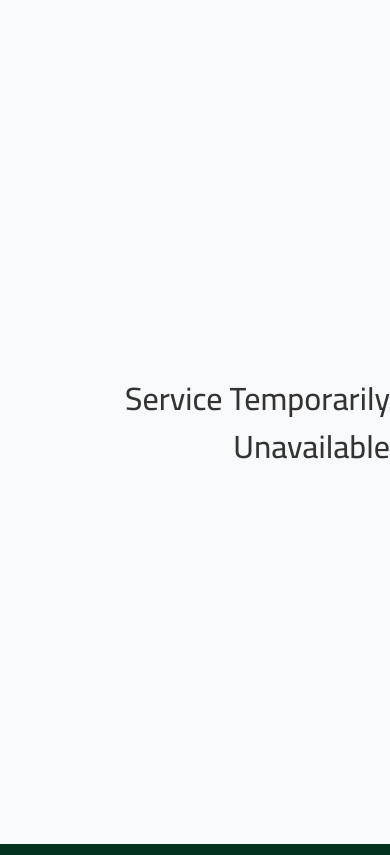
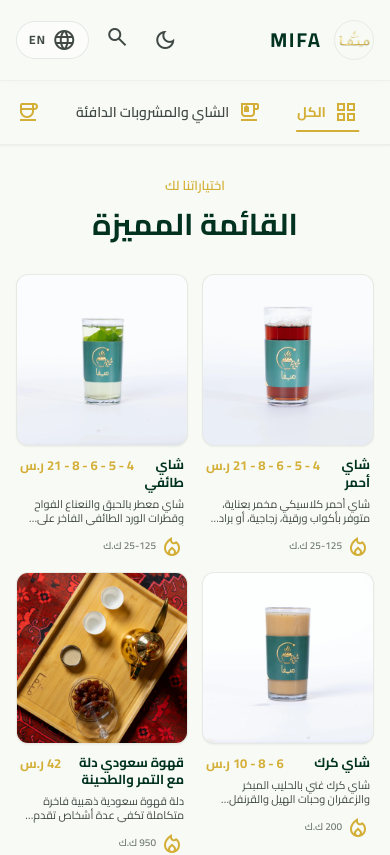
Before and after one commit to MohammedAlRifai/mifa-cafe-menu, a React (Vite) app: page / in a window 390 px wide. Shown: the top 855 px of the page. Built offline with nearby package versions, Linux system fonts and the light colour scheme.

Commit message:
Fix: Restore full MIFA Cafe Menu application

```diff
--- a/src/App.tsx
+++ b/src/App.tsx
@@ -1,19 +1,178 @@
-import React from 'react';
+import React, { useState, useMemo, useEffect } from 'react';
+import { motion, AnimatePresence } from 'motion/react';
+import {
+  Language,
+  CategoryId,
+  MenuItem,
+} from './types';
+import { MENU_ITEMS, CATEGORIES } from './data/menuData';
+import { Header } from './components/Header';
+import { CategoryNav } from './components/CategoryNav';
+import { FeaturedHeader } from './components/FeaturedHeader';
+import { ProductCard } from './components/ProductCard';
+import { ViewAllButton } from './components/ViewAllButton';
+import { Footer } from './components/Footer';
+import { ProductDetailModal } from './components/ProductDetailModal';
+import { SearchModal } from './components/SearchModal';
+import { SplashScreen } from './components/SplashScreen';
 
-export default function App() {
+export const App: React.FC = () => {
+  const [language, setLanguage] = useState<Language>('ar');
+  const [activeCategory, setActiveCategory] = useState<CategoryId>('all');
+  const [isExpandedFullMenu, setIsExpandedFullMenu] = useState<boolean>(false);
+  const [isDarkMode, setIsDarkMode] = useState<boolean>(() => {
+    try {
+      const saved = localStorage.getItem('mifa_theme');
+      if (saved) return saved === 'dark';
+      return false;
+    } catch {
+      return false;
+    }
+  });
+
+  // Modals & Panels
+  const [selectedProduct, setSelectedProduct] = useState<MenuItem | null>(null);
+  const [isSearchOpen, setIsSearchOpen] = useState(false);
+
+  // Sync direction on html document
+  useEffect(() => {
+    document.documentElement.dir = language === 'ar' ? 'rtl' : 'ltr';
+    document.documentElement.lang = language;
+  }, [language]);
+
+  // Sync dark mode class on html document and localStorage
+  useEffect(() => {
+    if (isDarkMode) {
+      document.documentElement.classList.add('dark');
+      localStorage.setItem('mifa_theme', 'dark');
+    } else {
+      document.documentElement.classList.remove('dark');
+      localStorage.setItem('mifa_theme', 'light');
+    }
+  }, [isDarkMode]);
+
+  const toggleLanguage = () => {
+    setLanguage((prev) => (prev === 'ar' ? 'en' : 'ar'));
+  };
+
+  const toggleDarkMode = () => {
+    setIsDarkMode((prev) => !prev);
+  };
+
+  // Filtered menu items based on category and expanded state
+  const displayedItems = useMemo(() => {
+    let items = MENU_ITEMS;
+
+    if (activeCategory !== 'all') {
+      items = items.filter((item) => item.category === activeCategory);
+    } else if (!isExpandedFullMenu) {
+      // In default "All" view before clicking "View All", show the 4 featured hero items
+      items = items.filter((item) => item.isFeatured);
+    }
+
+    return items;
+  }, [activeCategory, isExpandedFullMenu]);
+
   return (
-    <div style={{
-      display: 'flex',
-      justifyContent: 'center',
-      alignItems: 'center',
-      height: '100vh',
-      backgroundColor: '#f8f9fa',
-      color: '#333',
-      fontFamily: 'system-ui, sans-serif'
-    }}>
-      <h1 style={{ fontSize: '2rem', fontWeight: '500' }}>
-        Service Temporarily Unavailable
-      </h1>
+    <div className="bg-[#f7faf5] dark:bg-[#0d1310] text-[#191d19] dark:text-[#f7faf5] flex flex-col min-h-screen min-h-[100dvh] transition-colors duration-200">
+      {/* 0. Welcome Splash Animation (First visit only) */}
+      <SplashScreen language={language} />
+
+      {/* 1. Header (fixed) */}
+      <Header
+        language={language}
+        onToggleLanguage={toggleLanguage}
+        onOpenSearch={() => setIsSearchOpen(true)}
+        isDarkMode={isDarkMode}
+        onToggleDarkMode={toggleDarkMode}
+      />
+
+      {/* Spacer for fixed header */}
+      <div className="h-20 w-full" />
+
+      {/* 2. Category Nav (sticky with drag & swipe scroll) */}
+      <CategoryNav
+        activeCategory={activeCategory}
+        onSelectCategory={(catId) => {
+          setActiveCategory(catId);
+          setIsExpandedFullMenu(true);
+        }}
+        language={language}
+      />
+
+      {/* 3. Main Content Container */}
+      <main className="flex-grow pt-8 pb-16">
+        <div className="max-w-[1280px] mx-auto px-4 sm:px-6 lg:px-16">
+          {/* Section Header */}
+          <FeaturedHeader
+            language={language}
+            subtitleOverride={
+              activeCategory === 'all'
+                ? undefined
+                : language === 'ar'
+                ? `قائمة الأصناف (${displayedItems.length})`
+                : `CATEGORY ITEMS (${displayedItems.length})`
+            }
+            titleOverride={
+              activeCategory === 'all'
+                ? isExpandedFullMenu
+                  ? language === 'ar'
+                    ? 'جميع أصناف ميفا'
+                    : 'All MIFA Items'
+                  : undefined
+                : language === 'ar'
+                ? CATEGORIES.find((c) => c.id === activeCategory)?.nameAr
+                : CATEGORIES.find((c) => c.id === activeCategory)?.nameEn
+            }
+          />
+
+          {/* Product Grid with Fade-in animations (2 items per row on mobile) */}
+          <motion.div
+            layout
+            className="grid grid-cols-2 lg:grid-cols-4 gap-3.5 sm:gap-6 md:gap-8"
+          >
+            <AnimatePresence mode="popLayout">
+              {displayedItems.map((item, idx) => (
+                <ProductCard
+                  key={item.id}
+                  item={item}
+                  index={idx}
+                  language={language}
+                  onSelect={(prod) => setSelectedProduct(prod)}
+                />
+              ))}
+            </AnimatePresence>
+          </motion.div>
+
+          {/* View Full Menu Button */}
+          {activeCategory === 'all' && (
+            <ViewAllButton
+              language={language}
+              isExpanded={isExpandedFullMenu}
+              onClick={() => setIsExpandedFullMenu(!isExpandedFullMenu)}
+            />
+          )}
+        </div>
+      </main>
+
+      {/* 4. Footer */}
+      <Footer language={language} />
+
+      {/* Modals */}
+      <ProductDetailModal
+        item={selectedProduct}
+        language={language}
+        onClose={() => setSelectedProduct(null)}
+      />
+
+      <SearchModal
+        isOpen={isSearchOpen}
+        language={language}
+        onClose={() => setIsSearchOpen(false)}
+        onSelectProduct={(prod) => setSelectedProduct(prod)}
+      />
     </div>
   );
-}
+};
+
+export default App;
```
